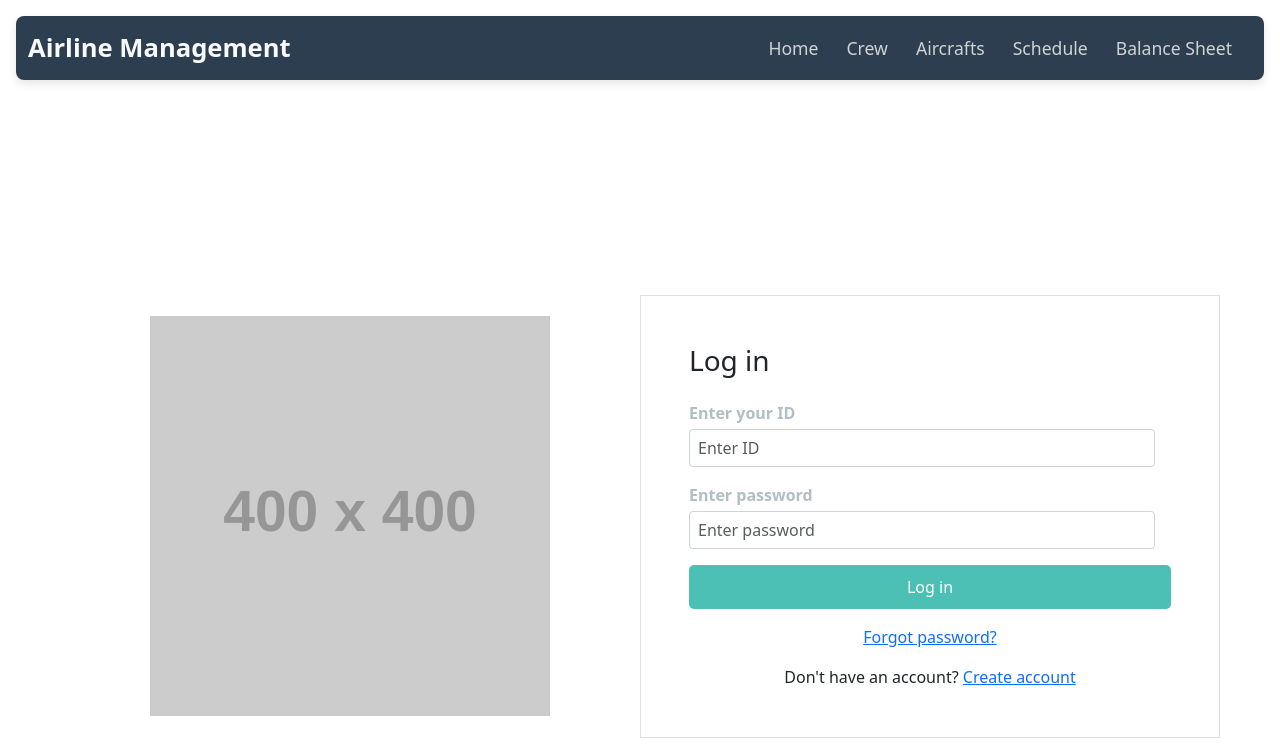
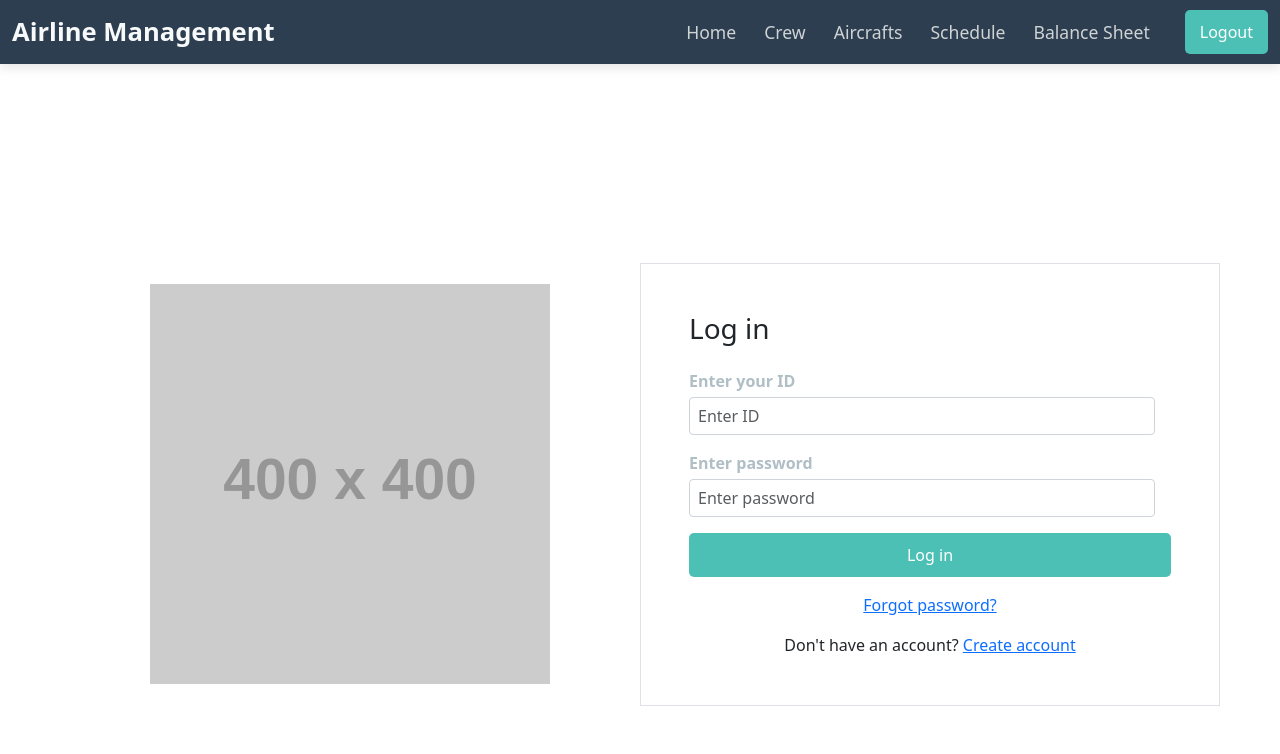
Before and after one commit to Kandarp05/python-project, a React (Vite) app in the folder frontend/: page /login in a window 1280 px wide. Shown: the top 754 px of the page. Built offline with nearby package versions, Linux system fonts and the light colour scheme.

Commit message:
add logout buuton

```diff
--- a/frontend/src/components/Navbar.tsx
+++ b/frontend/src/components/Navbar.tsx
@@ -1,9 +1,15 @@
 import React from 'react';
-import { Link, useLocation } from 'react-router-dom';
-import '../styles/Navbar.css'
+import { Link, useLocation, useNavigate } from 'react-router-dom';
+import '../styles/Navbar.css';
 
 const Navbar: React.FC = () => {
   const location = useLocation();
+  const navigate = useNavigate();
+
+  const handleLogout = () => {
+    // Navigate to login page on logout
+    navigate('/login');
+  };
 
   return (
     <nav className="navbar navbar-expand-lg elegant-navbar">
@@ -30,6 +36,8 @@ const Navbar: React.FC = () => {
               <Link className={`nav-link ${location.pathname === "/balance" ? "active" : ""}`} to="/balance">Balance Sheet</Link>
             </li>
           </ul>
+          {/* Distinct Logout Button */}
+          <button className="btn logout-button" onClick={handleLogout}>Logout</button>
         </div>
       </div>
     </nav>
--- a/frontend/src/styles/Navbar.css
+++ b/frontend/src/styles/Navbar.css
@@ -1,12 +1,24 @@
 /* Elegant Navbar Styling */
 .elegant-navbar {
   background: #2c3e50; /* Deep navy blue */
-    border-radius: 10px;
   padding: 0.75rem 1rem;
-    margin: 1rem;
   box-shadow: 0px 4px 10px rgba(0, 0, 0, 0.1);
+  border-radius: 0; /* Remove rounding */
+  width: 100%;
+  position: fixed; /* Fix the navbar at the top */
+  top: 0;
+  left: 0;
+  right: 0;
+  z-index: 1000;
 }
 
+/* Container fluid adjustment for navbar content */
+.container-fluid {
+  padding-left: 2rem;
+  padding-right: 2rem;
+}
+
+/* Brand styling */
 .elegant-navbar .navbar-brand {
   color: #f8f9fa;
   font-size: 1.6rem;
@@ -19,6 +31,7 @@
   text-decoration: none;
 }
 
+/* Navbar links styling */
 .elegant-navbar .nav-link {
   color: #d0d3d4; /* Light gray for contrast */
   font-size: 1.1rem;
@@ -58,13 +71,24 @@
   width: 100%; /* Expands underline on hover and active */
 }
 
+/* Margin for navigation items */
 .elegant-navbar .navbar-nav .nav-item {
   margin-right: 0.75rem;
 }
 
-  /* Add smooth rounding to corners */
-  .elegant-navbar,
-  .elegant-navbar .navbar-nav,
-  .elegant-navbar .navbar-brand {
-    border-radius: 8px;
+/* Logout button styling */
+.logout-button {
+  background-color: #ff5a5f;
+  color: #ffffff;
+  border: none;
+  border-radius: 5px;
+  padding: 8px 20px;
+  margin-left: 15px;
+  font-weight: bold;
+  cursor: pointer;
+  transition: background-color 0.3s ease;
 }
+
+.logout-button:hover {
+  background-color: #ff3b3f;
+}
```
Lines whose indentation alone changed are shown as unchanged.
